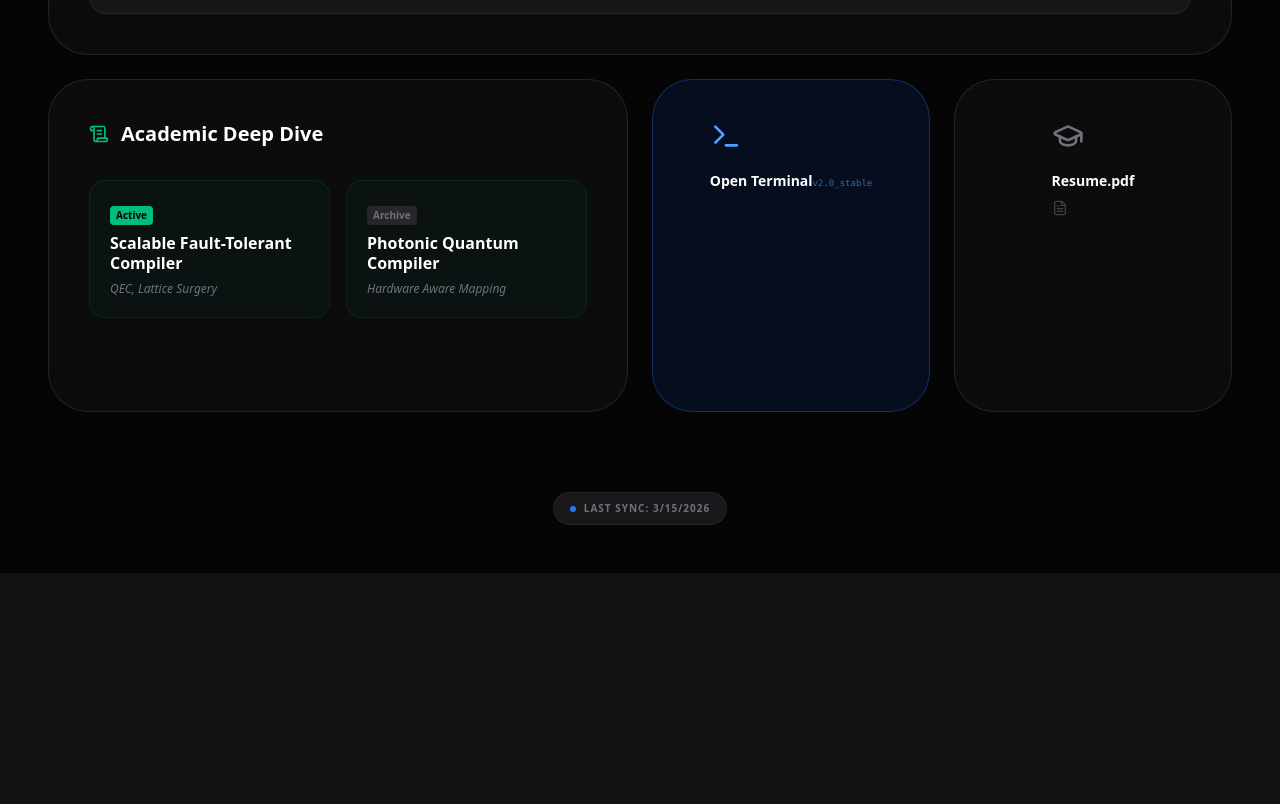
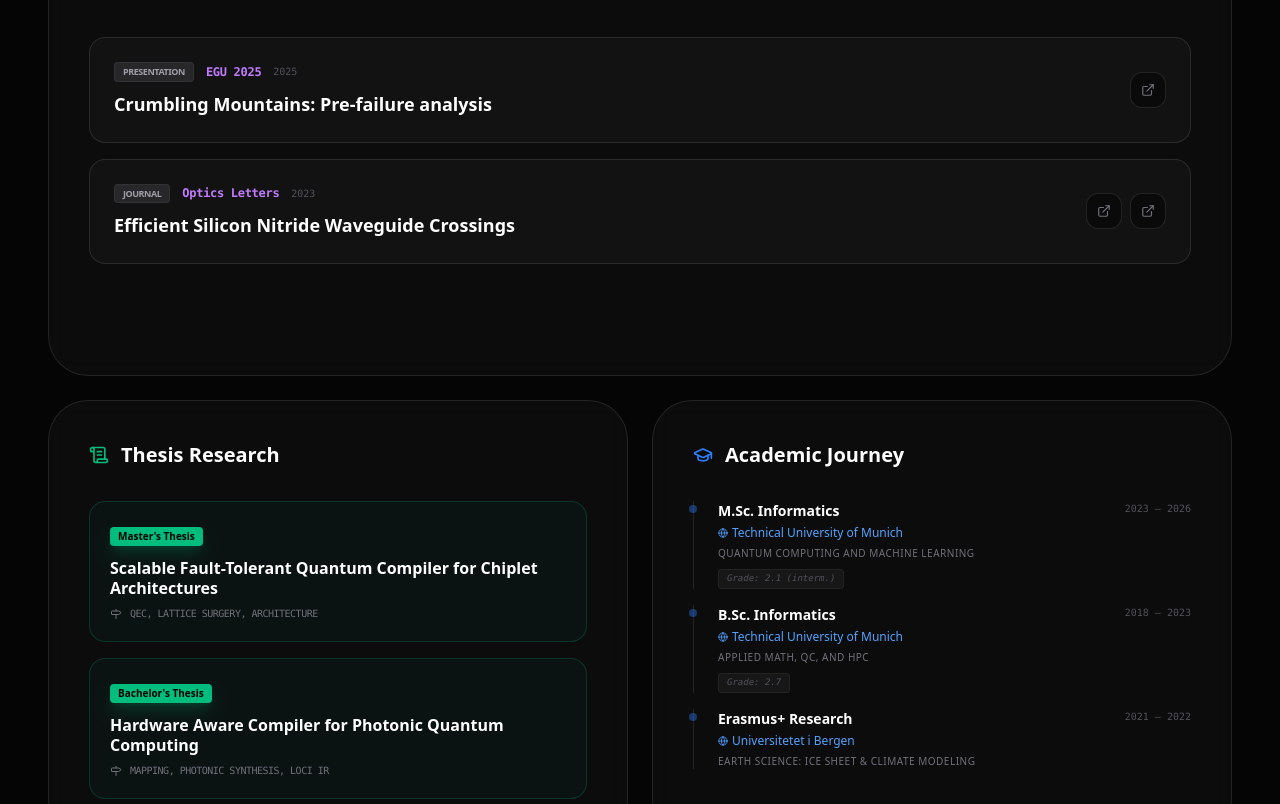
Before and after one commit to Wegii/wegii.github.io, a Next.js app: page / in a window 1280 px wide. Shown: the part 1040-1844 px from the top of the page. Before the commit the page ends 1613 px from the top, so only its background shows below. Built offline with nearby package versions, Linux system fonts and the light colour scheme.

Commit message:
Update landing page

```diff
--- a/app/page.tsx
+++ b/app/page.tsx
@@ -1,9 +1,9 @@
 'use client';
 import React from 'react';
 import {
-  Github, Linkedin, Mail, Terminal, MapPin, Cpu, BookOpen,
-  Mountain, Music, FileText, Code, GraduationCap, ScrollText,
-  Binary, Layers, ExternalLink, Zap
+  Github, Linkedin, Mail, MapPin, BookOpen,
+  Mountain, Music, FileText, GraduationCap, ScrollText,
+  Binary, Layers, ExternalLink, Zap, Milestone, Globe
 } from 'lucide-react';
 
 // --- Interfaces for TypeScript type safety ---
@@ -15,11 +15,20 @@ interface Publication {
   links: { paper?: string; arxiv?: string; github?: string; };
 }
 
+interface EducationEntry {
+  degree: string;
+  institution: string;
+  location: string;
+  period: string;
+  specialization: string;
+  details?: string;
+}
+
 interface Thesis {
-  degree: string;
+  type: string;
   title: string;
   focus: string;
-  tag: string;
+  grade?: string;
 }
 
 interface BentoCardProps {
@@ -38,7 +47,7 @@ const SITE_DATA = {
   },
   stats: [
     { label: "Publications", value: "4", icon: <FileText size={18}/>, color: "from-blue-500/20" },
-    { label: "Projects", value: "24+", icon: <Binary size={18}/>, color: "from-purple-500/20" }
+    { label: "Projects", value: "10+", icon: <Binary size={18}/>, color: "from-purple-500/20" }
   ],
   expertise: [
     { category: "Quantum Error Correction", skills: ["Surface Codes", "Lattice Surgery", "tQEC", "Decoders"], color: "text-blue-400", bg: "bg-blue-400/5" },
@@ -49,16 +58,48 @@ const SITE_DATA = {
     { title: "Crumbling Mountains: Pre-failure analysis", venue: "EGU 2025", year: "2025", type: "Presentation", links: { arxiv: "#" } },
     { title: "Efficient Silicon Nitride Waveguide Crossings", venue: "Optics Letters", year: "2023", type: "Journal", links: { github: "#", paper: "#" } },
   ],
+  education: [
+    {
+      degree: "M.Sc. Informatics",
+      institution: "Technical University of Munich",
+      location: "Munich, GER",
+      period: "2023 — 2026",
+      specialization: "Quantum Computing and Machine Learning",
+      details: "Grade: 2.1 (interm.)"
+    },
+    {
+      degree: "B.Sc. Informatics",
+      institution: "Technical University of Munich",
+      location: "Munich, GER",
+      period: "2018 — 2023",
+      specialization: "Applied Math, QC, and HPC",
+      details: "Grade: 2.7"
+    },
+    {
+      degree: "Erasmus+ Research",
+      institution: "Universitetet i Bergen",
+      location: "Bergen, NOR",
+      period: "2021 — 2022",
+      specialization: "Earth Science: Ice Sheet & Climate Modeling"
+    }
+  ],
   theses: [
-    { degree: "Master's", title: "Scalable Fault-Tolerant Compiler", focus: "QEC, Lattice Surgery", tag: "Active" },
-    { degree: "Bachelor's", title: "Photonic Quantum Compiler", focus: "Hardware Aware Mapping", tag: "Archive" }
+    {
+      type: "Master's Thesis",
+      title: "Scalable Fault-Tolerant Quantum Compiler for Chiplet Architectures",
+      focus: "QEC, Lattice Surgery, Architecture"
+    },
+    {
+      type: "Bachelor's Thesis",
+      title: "Hardware Aware Compiler for Photonic Quantum Computing",
+      focus: "Mapping, Photonic Synthesis, LOCI IR"
+    }
   ]
 };
 
 // --- Sub-Components for the Bento Grid ---
 
 const BentoCard = ({ children, className = "", spotlight = false }: BentoCardProps) => (
-  /* Using the bento-card-base class from globals.css */
   <div className={`bento-card-base group ${className}`}>
     {spotlight && (
       <div className="absolute -right-20 -top-20 h-64 w-64 rounded-full bg-blue-600/10 blur-[80px] transition-opacity duration-500 group-hover:opacity-100 opacity-50" />
@@ -108,7 +149,7 @@ export default function App() {
         {/* 2. Stats Section */}
         {d.stats.map((stat, i) => (
           <BentoCard key={i} className="flex flex-col items-center justify-center text-center">
-            <div className={`mb-4 p-4 rounded-3xl bg-gradient-to-br ${stat.color} to-transparent border border-white/5 text-white`}>
+            <div className={`mb-4 p-4 rounded-3xl bg-gradient-to-br ${stat.color} to-transparent border border-white/10 text-white shadow-lg shadow-black/20`}>
               {stat.icon}
             </div>
             <div className="text-4xl font-bold text-white tabular-nums">{stat.value}</div>
@@ -128,7 +169,7 @@ export default function App() {
                 <span className={`text-[10px] font-black uppercase tracking-widest ${exp.color}`}>{exp.category}</span>
                 <div className="flex flex-wrap gap-1">
                   {exp.skills.map(s => (
-                    <span key={s} className="px-2 py-1 bg-white/5 rounded-md text-[10px] text-zinc-400 border border-white/5 whitespace-nowrap">
+                    <span key={s} className="px-2 py-1 bg-white/5 rounded-md text-[10px] text-zinc-400 border border-white/10 hover:border-white/20 hover:text-white transition-colors whitespace-nowrap">
                       {s}
                     </span>
                   ))}
@@ -139,7 +180,7 @@ export default function App() {
         </BentoCard>
 
         {/* 4. Publications */}
-        <BentoCard className="md:col-span-4">
+        <BentoCard className="md:col-span-4 border-white/10">
           <div className="flex justify-between items-center mb-8">
              <div className="flex items-center gap-3">
                 <BookOpen className="text-purple-500" size={20} />
@@ -149,17 +190,18 @@ export default function App() {
           </div>
           <div className="space-y-4">
             {d.publications.map((pub, i) => (
-              <div key={i} className="group/item flex flex-col md:flex-row md:items-center justify-between p-5 rounded-2xl bg-white/5 border border-white/5 hover:bg-white/10 transition-all">
+              <div key={i} className="group/item flex flex-col md:flex-row md:items-center justify-between p-6 rounded-2xl bg-white/[0.03] border border-white/10 hover:border-purple-500/40 hover:bg-white/[0.06] transition-all duration-300">
                 <div>
-                  <div className="flex items-center gap-3 mb-1">
-                    <span className="text-[9px] font-black bg-zinc-800 text-zinc-500 px-1.5 py-0.5 rounded uppercase tracking-tighter">{pub.type}</span>
-                    <span className="text-xs font-bold text-purple-400 font-mono">{pub.venue}</span>
+                  <div className="flex items-center gap-3 mb-2">
+                    <span className="text-[9px] font-black bg-zinc-800 text-zinc-400 px-2 py-0.5 rounded uppercase tracking-tighter border border-white/5">{pub.type}</span>
+                    <span className="text-xs font-bold text-purple-400 font-mono tracking-tight">{pub.venue}</span>
+                    <span className="text-[10px] text-zinc-600 font-mono">{pub.year}</span>
                   </div>
-                  <h3 className="text-white font-semibold group-hover/item:text-blue-400 transition-colors">{pub.title}</h3>
+                  <h3 className="text-white text-lg font-semibold group-hover/item:text-purple-300 transition-colors">{pub.title}</h3>
                 </div>
                 <div className="flex gap-2 mt-4 md:mt-0">
                   {Object.keys(pub.links).map(link => (
-                    <div key={link} className="p-2 bg-black/40 rounded-lg text-zinc-500 hover:text-white transition-colors cursor-pointer border border-white/5">
+                    <div key={link} className="p-2.5 bg-black/40 rounded-xl text-zinc-500 hover:text-white hover:border-white/20 transition-all cursor-pointer border border-white/10 group-hover/item:border-white/20">
                       <ExternalLink size={14} />
                     </div>
                   ))}
@@ -169,41 +211,62 @@ export default function App() {
           </div>
         </BentoCard>
 
-        {/* 5. Theses */}
-        <BentoCard className="md:row-span-1 md:col-span-2">
+        {/* 5. Combined Education Row (Replacing Terminal/Resume) */}
+
+        {/* Thesis Column */}
+        <BentoCard className="md:col-span-2 md:row-span-1">
           <div className="flex items-center gap-3 mb-8">
             <ScrollText className="text-emerald-500" size={20} />
-            <h2 className="text-xl font-bold text-white">Academic Deep Dive</h2>
+            <h2 className="text-xl font-bold text-white">Thesis Research</h2>
           </div>
-          <div className="grid grid-cols-1 md:grid-cols-2 gap-4">
+          <div className="space-y-4">
             {d.theses.map((t, i) => (
-              <div key={i} className="p-5 rounded-2xl bg-emerald-500/5 border border-emerald-500/10">
-                <span className={`text-[10px] font-bold px-1.5 py-0.5 rounded mb-2 inline-block ${t.tag === 'Active' ? 'bg-emerald-500 text-black' : 'bg-zinc-800 text-zinc-500'}`}>{t.tag}</span>
-                <h4 className="text-white font-bold leading-tight mb-2">{t.title}</h4>
-                <p className="text-xs text-zinc-500 italic">{t.focus}</p>
+              <div key={i} className="p-5 rounded-2xl bg-emerald-500/5 border border-emerald-500/20 hover:border-emerald-500/40 transition-colors group/thesis">
+                <span className="text-[10px] font-bold px-2 py-0.5 rounded mb-3 inline-block bg-emerald-500 text-black shadow-lg shadow-emerald-500/20">
+                  {t.type}
+                </span>
+                <h4 className="text-white font-bold leading-tight mb-2 group-hover/thesis:text-emerald-400 transition-colors">{t.title}</h4>
+                <div className="flex items-center gap-2 text-[10px] text-zinc-500 font-mono uppercase tracking-tighter">
+                  <Milestone size={12} /> {t.focus}
+                </div>
               </div>
             ))}
           </div>
         </BentoCard>
 
-        {/* 6. Contact/CTA */}
-        <BentoCard className="flex flex-col justify-center items-center bg-blue-600/10 border-blue-500/30 group/cta cursor-pointer">
-           <Terminal className="text-blue-400 mb-4 group-hover/cta:scale-110 transition-transform" size={32} />
-           <span className="text-white font-bold text-sm">Open Terminal</span>
-           <span className="text-[9px] text-blue-400/60 font-mono mt-1">v2.0_stable</span>
-        </BentoCard>
-
-        <BentoCard className="flex flex-col justify-center items-center">
-           <GraduationCap className="text-zinc-500 mb-4" size={32} />
-           <span className="text-white font-bold text-sm">Resume.pdf</span>
-           <FileText className="text-zinc-700 mt-2" size={16} />
+        {/* Academic Journey Column */}
+        <BentoCard className="md:col-span-2">
+          <div className="flex items-center gap-3 mb-8">
+            <GraduationCap className="text-blue-500" size={20} />
+            <h2 className="text-xl font-bold text-white">Academic Journey</h2>
+          </div>
+          <div className="space-y-4">
+            {d.education.map((edu, i) => (
+              <div key={i} className="relative pl-6 border-l border-white/10 group/edu">
+                <div className="absolute left-[-5px] top-1 w-2 h-2 rounded-full bg-blue-500/40 group-hover/edu:bg-blue-500 transition-colors" />
+                <div className="flex justify-between items-start mb-1">
+                  <h4 className="text-white font-bold text-sm">{edu.degree}</h4>
+                  <span className="text-[10px] font-mono text-zinc-600">{edu.period}</span>
+                </div>
+                <div className="text-xs text-blue-400 mb-1 flex items-center gap-1">
+                  <Globe size={10} /> {edu.institution}
+                </div>
+                <p className="text-[10px] text-zinc-500 leading-relaxed uppercase tracking-wider">{edu.specialization}</p>
+                {edu.details && (
+                  <span className="mt-2 inline-block text-[9px] font-mono text-zinc-600 bg-white/5 px-2 py-0.5 rounded border border-white/5 italic">
+                    {edu.details}
+                  </span>
+                )}
+              </div>
+            ))}
+          </div>
         </BentoCard>
 
       </div>
 
       <footer className="mt-20 text-center space-y-4">
-        <div className="inline-flex items-center gap-2 px-4 py-2 bg-zinc-900 border border-white/5 rounded-full text-[10px] font-bold text-zinc-500 uppercase tracking-widest">
-           <span className="w-1.5 h-1.5 bg-blue-500 rounded-full animate-pulse" />
+        <div className="inline-flex items-center gap-2 px-4 py-2 bg-zinc-900 border border-white/10 rounded-full text-[10px] font-bold text-zinc-500 uppercase tracking-widest shadow-xl">
+           <span className="w-1.5 h-1.5 bg-blue-500 rounded-full animate-pulse shadow-[0_0_8px_rgba(59,130,246,0.5)]" />
            Last Sync: {new Date().toLocaleDateString()}
         </div>
       </footer>
```
